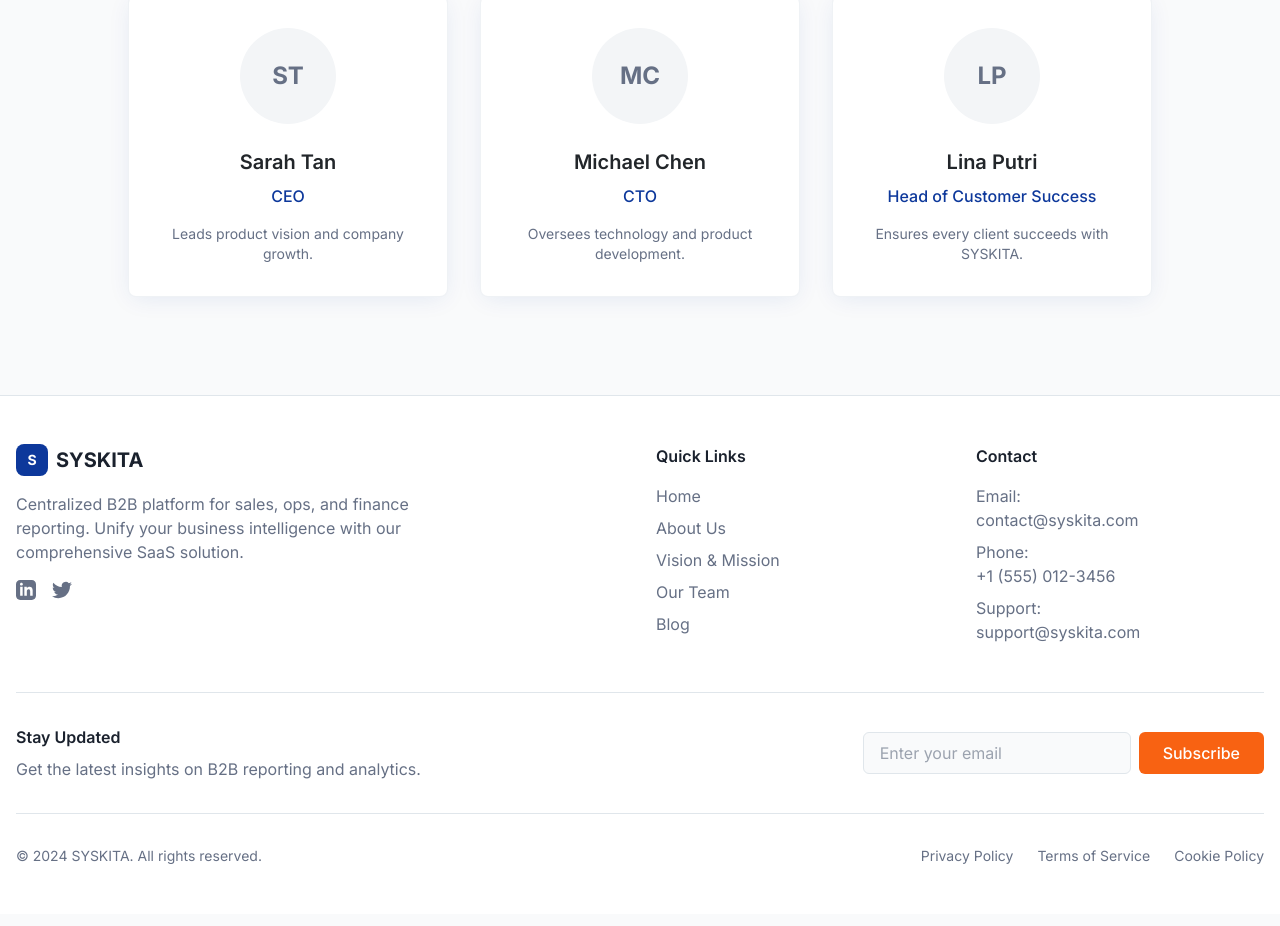
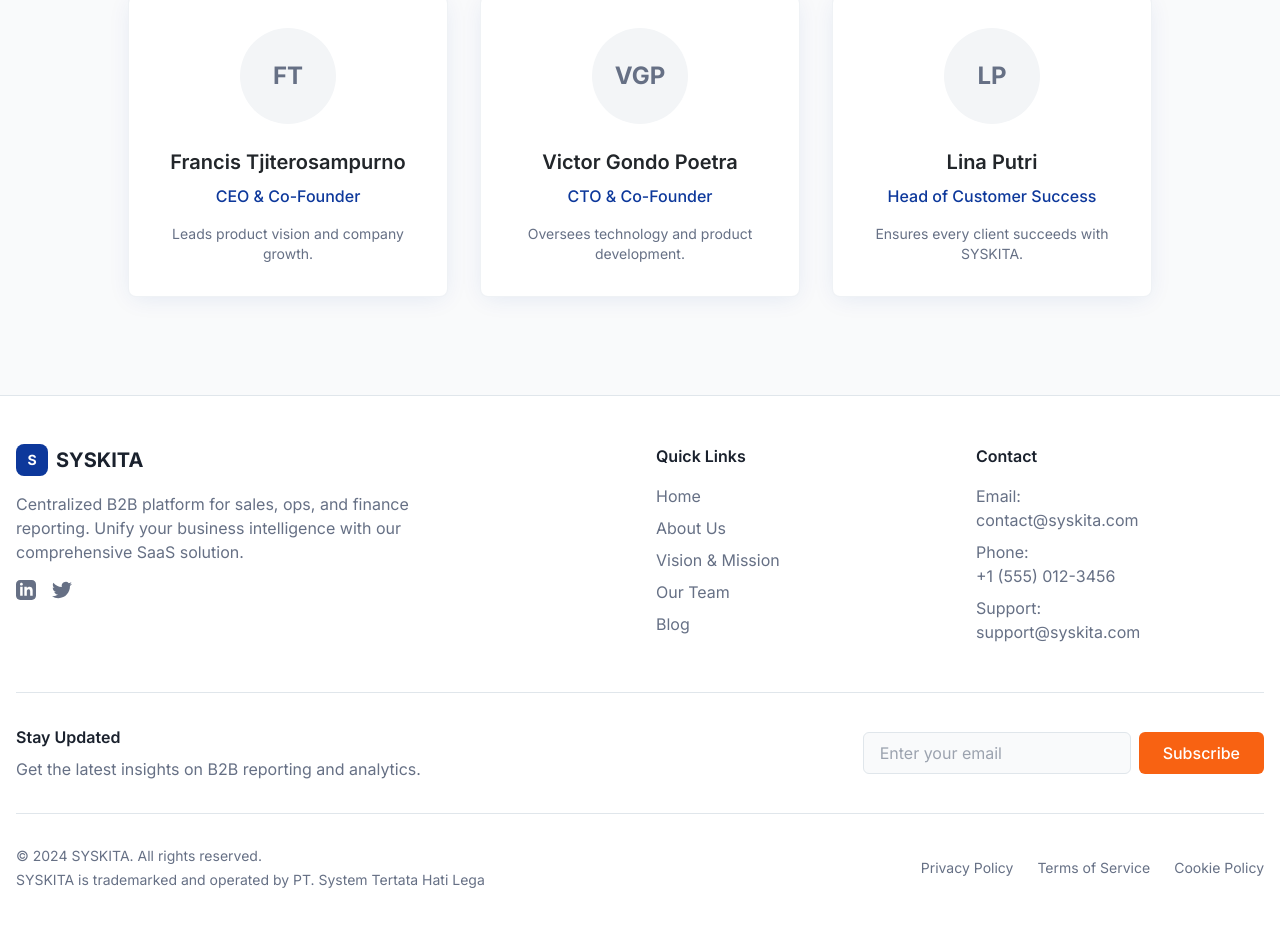
Before and after one commit to Victor-Gondo/syskita-shine-bright, a React (Vite) app: page /team in a window 1280 px wide. Shown: the part 478-1404 px from the top of the page. Built offline with nearby package versions, Linux system fonts and the light colour scheme.

Commit message:
Add footer company details
Add company details to the footer, including the names of the CEO and CTO, and the trademark and operating company information.

```diff
--- a/src/components/Footer.tsx
+++ b/src/components/Footer.tsx
@@ -111,9 +111,10 @@ const Footer = () => {
 
         {/* Bottom Bar */}
         <div className="border-t border-border mt-8 pt-8 flex flex-col md:flex-row items-center justify-between">
-          <p className="text-muted-foreground text-sm">
-            © 2024 SYSKITA. All rights reserved.
-          </p>
+          <div className="text-muted-foreground text-sm">
+            <p>© 2024 SYSKITA. All rights reserved.</p>
+            <p className="mt-1">SYSKITA is trademarked and operated by PT. System Tertata Hati Lega</p>
+          </div>
           <div className="flex space-x-6 mt-4 md:mt-0">
             <a href="#" className="text-muted-foreground hover:text-primary text-sm transition-colors">
               Privacy Policy
--- a/src/pages/Team.tsx
+++ b/src/pages/Team.tsx
@@ -4,13 +4,13 @@ import { SEOHead } from "@/components/SEOHead";
 const Team = () => {
   const teamMembers = [
     {
-      name: "Sarah Tan",
-      role: "CEO",
+      name: "Francis Tjiterosampurno",
+      role: "CEO & Co-Founder",
       bio: "Leads product vision and company growth."
     },
     {
-      name: "Michael Chen",
-      role: "CTO",
+      name: "Victor Gondo Poetra",
+      role: "CTO & Co-Founder",
       bio: "Oversees technology and product development."
     },
     {
```
